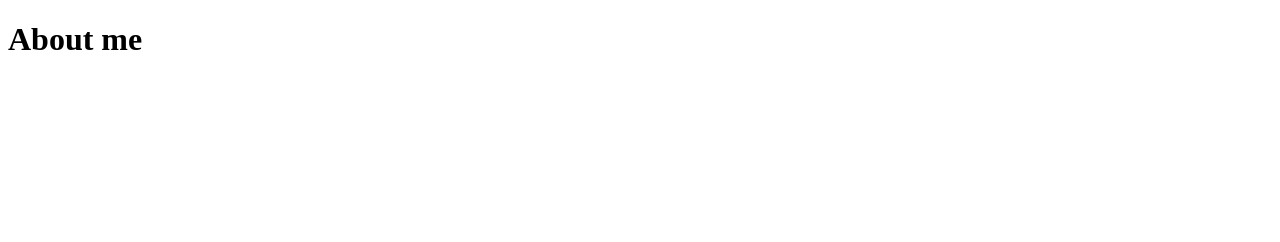
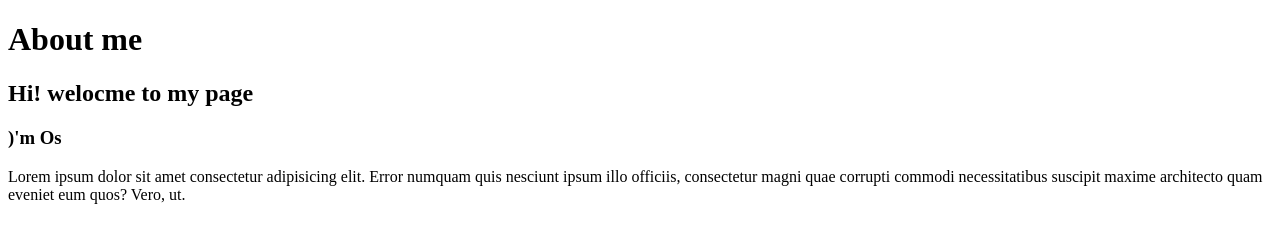
Before and after one commit to OscarRm92/Proyecto-AzulSchool, a plain HTML site: page index.html in a window 1280 px wide. Drawn offline with Linux system fonts and the light colour scheme.

Commit message:
Add welcome to my page

```diff
--- a/index.html
+++ b/index.html
@@ -8,5 +8,8 @@
 </head>
 <body>
  <h1>About me</h1>
+ <h2>Hi! welocme to my page</h2>
+ <h3>)'m <span>Os</span></h3>
+ <p>Lorem ipsum dolor sit amet consectetur adipisicing elit. Error numquam quis nesciunt ipsum illo officiis, consectetur magni quae corrupti commodi necessitatibus suscipit maxime architecto quam eveniet eum quos? Vero, ut.</p>
 </body>
 </html>
```
